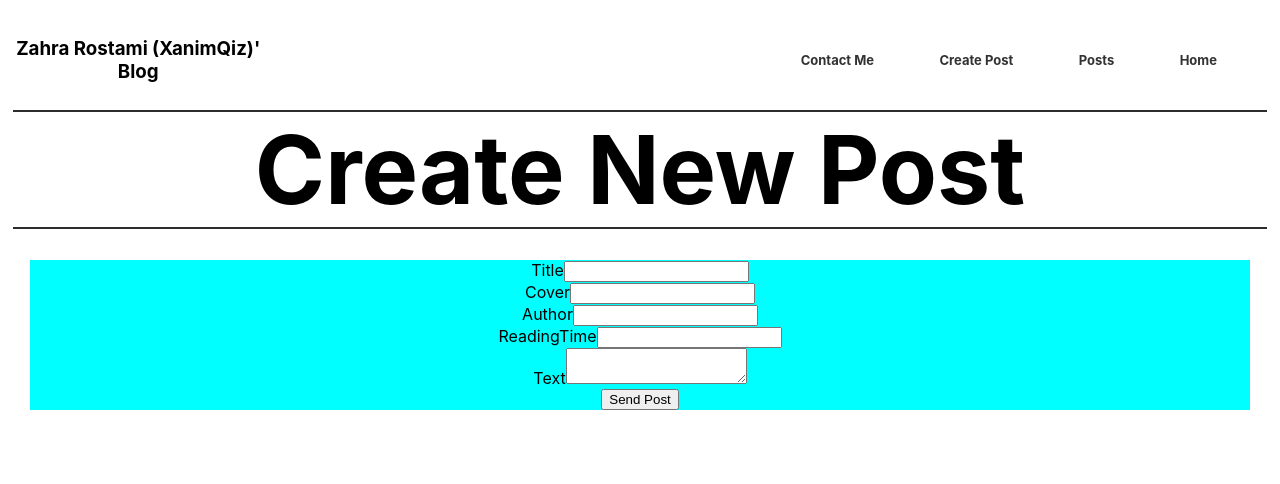
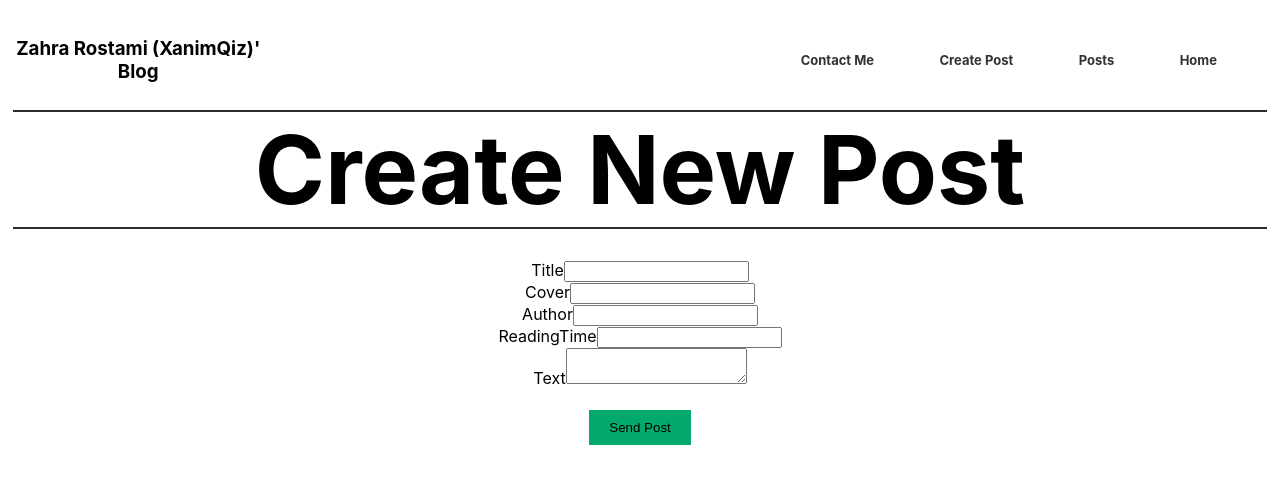
Before and after one commit to zahraRostami1999/blog-app, a React (Create React App) app: page /Create-Post in a window 1280 px wide. Shown: the top 484 px of the page. Built offline with nearby package versions, Linux system fonts and the light colour scheme.

Commit message:
edit createPost page style file: add send button style class

```diff
--- a/src/pages/createPost/createPost.module.css
+++ b/src/pages/createPost/createPost.module.css
@@ -1,4 +1,17 @@
 .createPostWrapper {
   margin: 80px 30px 0 30px;
-  background-color: aqua;
 }
+
+button {
+  margin-top: 20px;
+  padding: 10px 20px;
+  background-color: #04AA6D;
+  color: black;
+  border: 2px solid #fff;
+}
+
+button:hover {
+  background-color: #fff;
+  border: 2px solid #04AA6D;
+  color: #000;
+}
```
